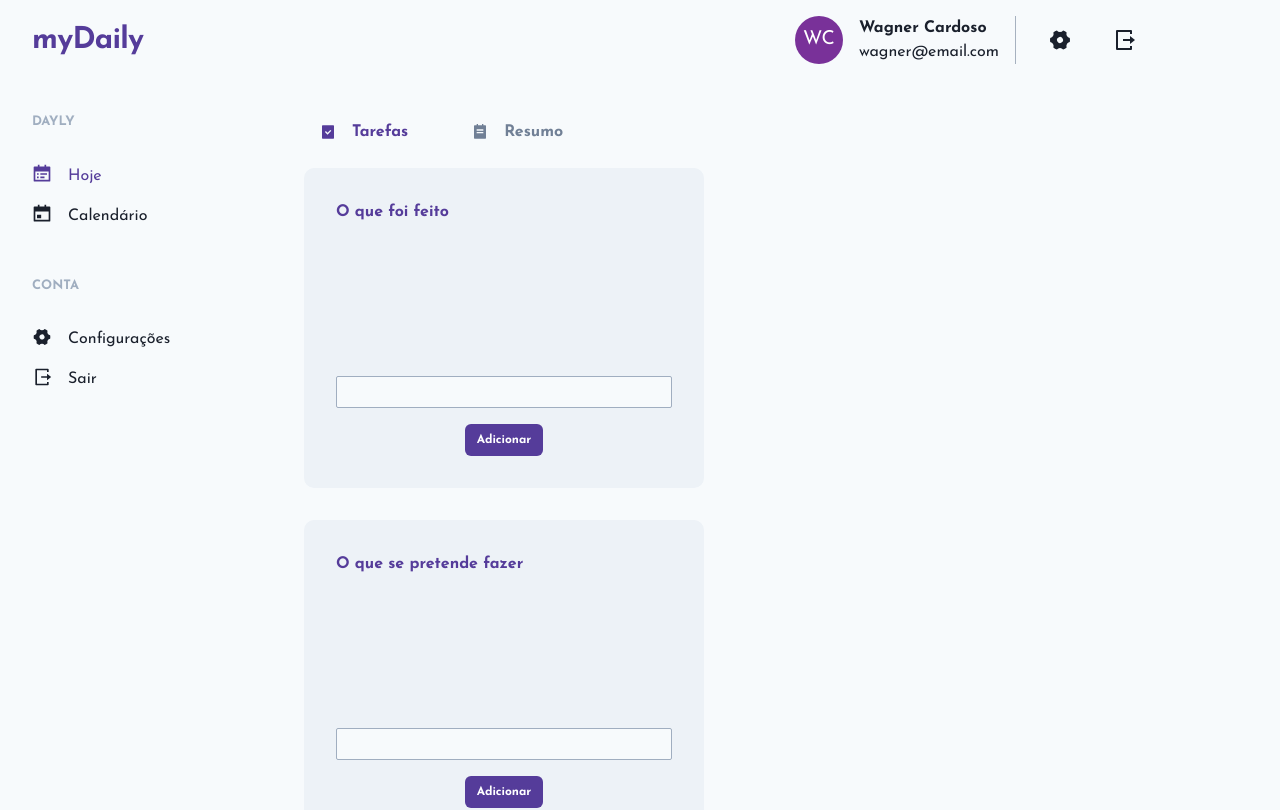
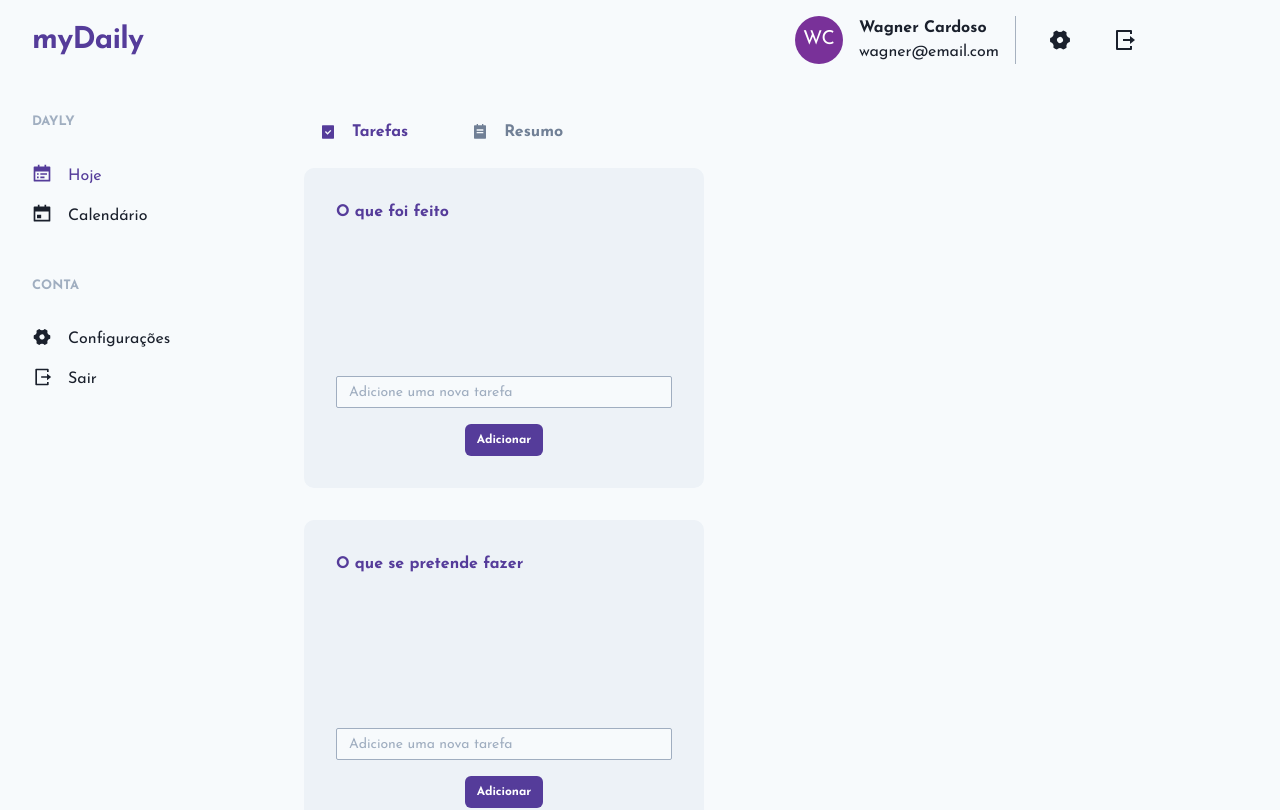
Before and after one commit to wcardosos/my-daily, a Next.js app: page /daily in a window 1280 px wide. Shown: the top 810 px of the page. Built offline with nearby package versions, Linux system fonts and the light colour scheme.

Commit message:
feat(components/WorkEventsHandler) Add placeholder in the add task's input placeholder

```diff
--- a/src/components/WorkEventsHandler.tsx
+++ b/src/components/WorkEventsHandler.tsx
@@ -61,6 +61,7 @@ export default function WorkEventsHandler({
       <Spacer />
       <>
         <Input
+          placeholder="Adicione uma nova tarefa"
           bgColor="gray.50"
           borderColor="gray.400"
           size="sm"
```
